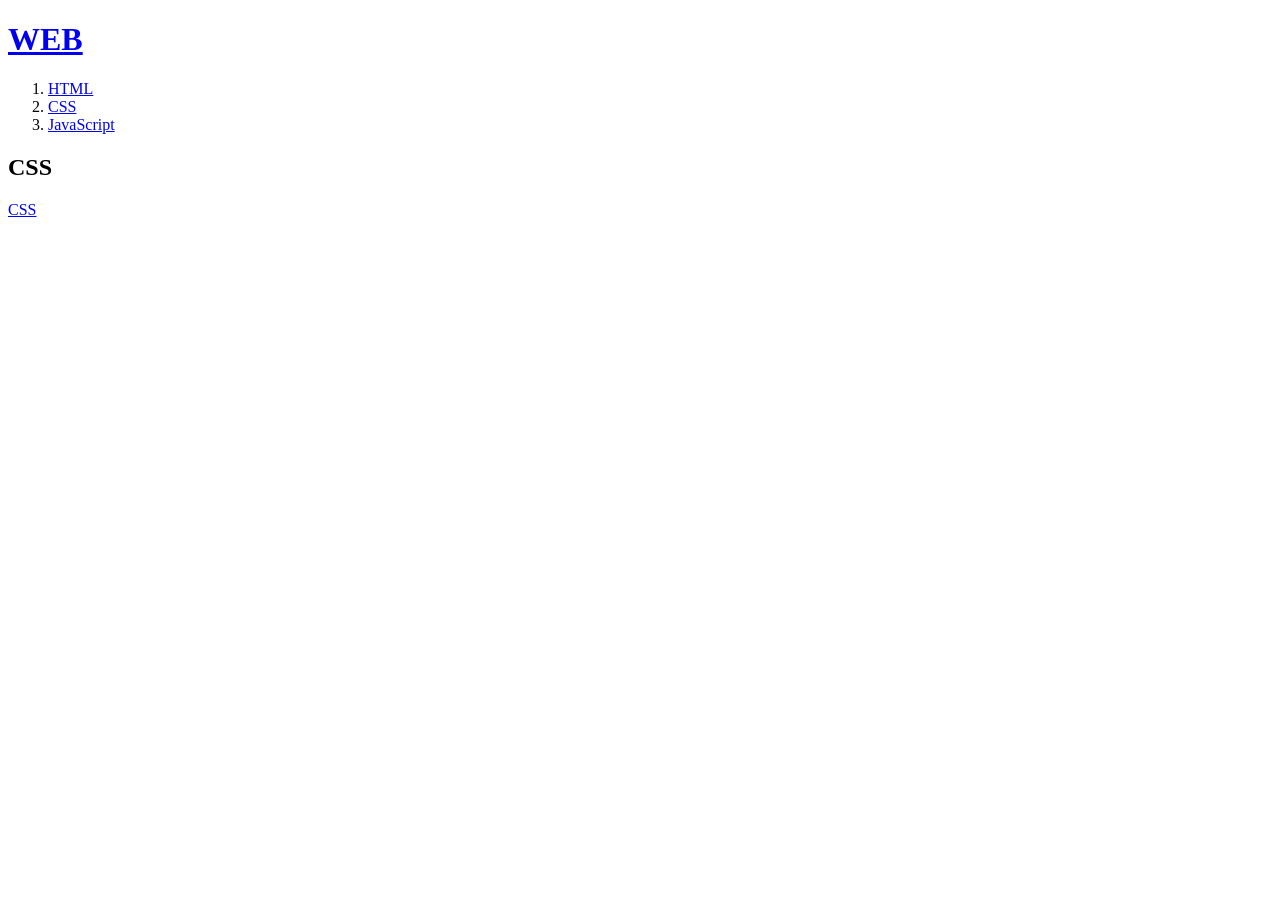
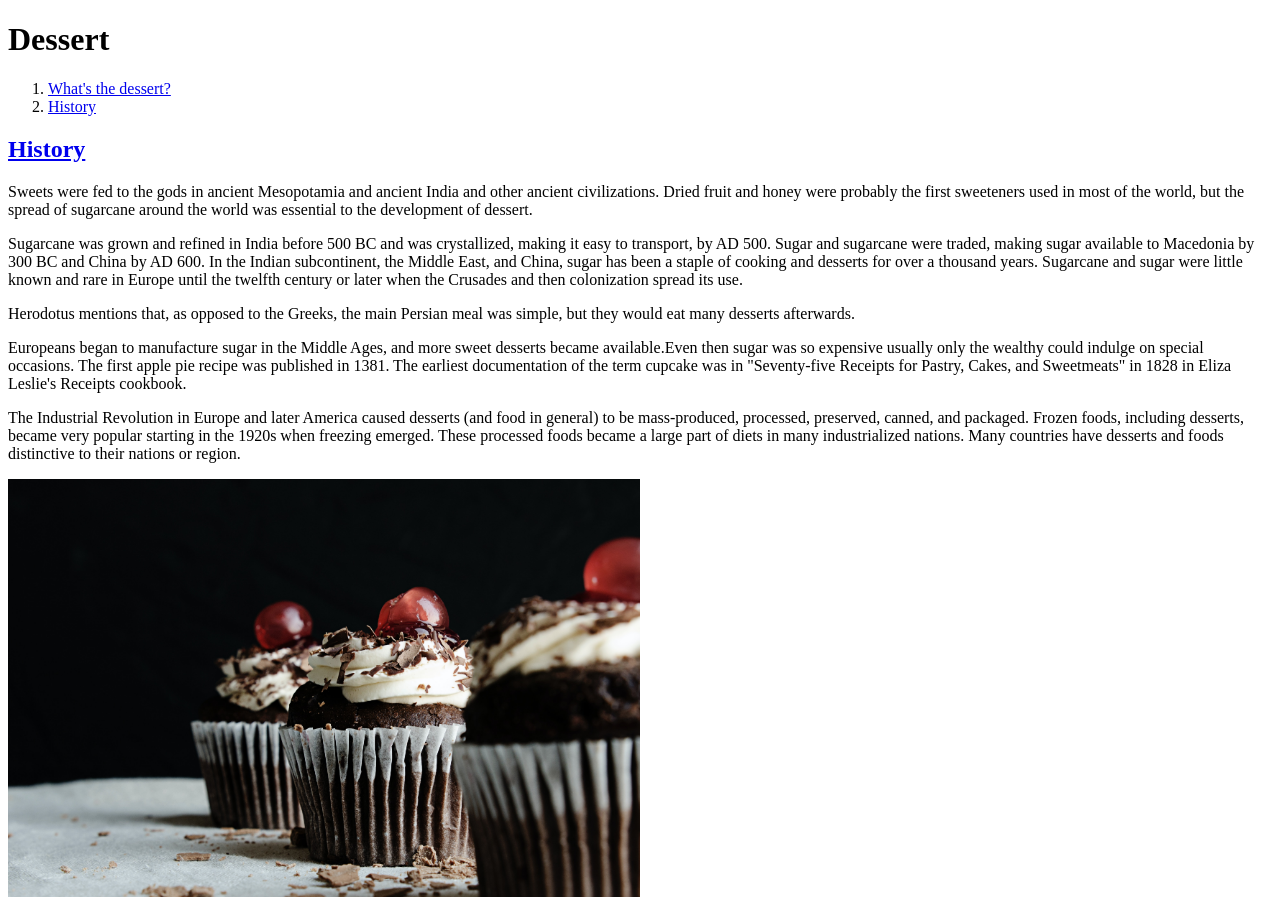
Before and after one commit to Rishitea/Rishi-First-Web, a plain HTML site: page 2.html in a window 1280 px wide. Before the commit the page ends 800 px from the top, so only its background shows below. Drawn offline with Linux system fonts and the light colour scheme.

Commit message:
Change the subject and re-load

```diff
--- a/2.html
+++ b/2.html
@@ -1,17 +1,21 @@
 <!doctype html>
 <html>
 <head>
-  <title>WEB2 - CSS</title>
+  <title>Dessert</title>
   <meta charset="utf-8">
 </head>
 <body>
-  <h1><a href="index.html">WEB</a></h1>
-<ol>
-  <li><a href="1.html">HTML</a></li>
-  <li><a href="2.html">CSS</a></li>
-  <li><a href="3.html">JavaScript</a></li>
+  <h1>Dessert</h1>
+  <ol>
+    <li><a href="1.html">What's the dessert?</a></li>
+    <li><a href="2.html">History</a></li>
   </ol>
-<h2>CSS</h2>
-<p><a href="https://ko.wikipedia.org/wiki/CSS"target="_blank"title="CSS specification">CSS</p>
+  <h2><a href="https://en.wikipedia.org/wiki/Dessert#History">History</a></h2>
+    <p>Sweets were fed to the gods in ancient Mesopotamia and ancient India and other ancient civilizations. Dried fruit and honey were probably the first sweeteners used in most of the world, but the spread of sugarcane around the world was essential to the development of dessert.</p>
+    <p>Sugarcane was grown and refined in India before 500 BC and was crystallized, making it easy to transport, by AD 500. Sugar and sugarcane were traded, making sugar available to Macedonia by 300 BC and China by AD 600. In the Indian subcontinent, the Middle East, and China, sugar has been a staple of cooking and desserts for over a thousand years. Sugarcane and sugar were little known and rare in Europe until the twelfth century or later when the Crusades and then colonization spread its use.</p>
+    <p>Herodotus mentions that, as opposed to the Greeks, the main Persian meal was simple, but they would eat many desserts afterwards.</p>
+    <p>Europeans began to manufacture sugar in the Middle Ages, and more sweet desserts became available.Even then sugar was so expensive usually only the wealthy could indulge on special occasions. The first apple pie recipe was published in 1381. The earliest documentation of the term cupcake was in "Seventy-five Receipts for Pastry, Cakes, and Sweetmeats" in 1828 in Eliza Leslie's Receipts cookbook.</p>
+    <p>The Industrial Revolution in Europe and later America caused desserts (and food in general) to be mass-produced, processed, preserved, canned, and packaged. Frozen foods, including desserts, became very popular starting in the 1920s when freezing emerged. These processed foods became a large part of diets in many industrialized nations. Many countries have desserts and foods distinctive to their nations or region.</p>
+    <img src="good.jfif"width="50%">
 </body>
 </html>
```
Also changed, not shown: 1.html (+9 -11 lines), good.jfif (added), 1 other file.
